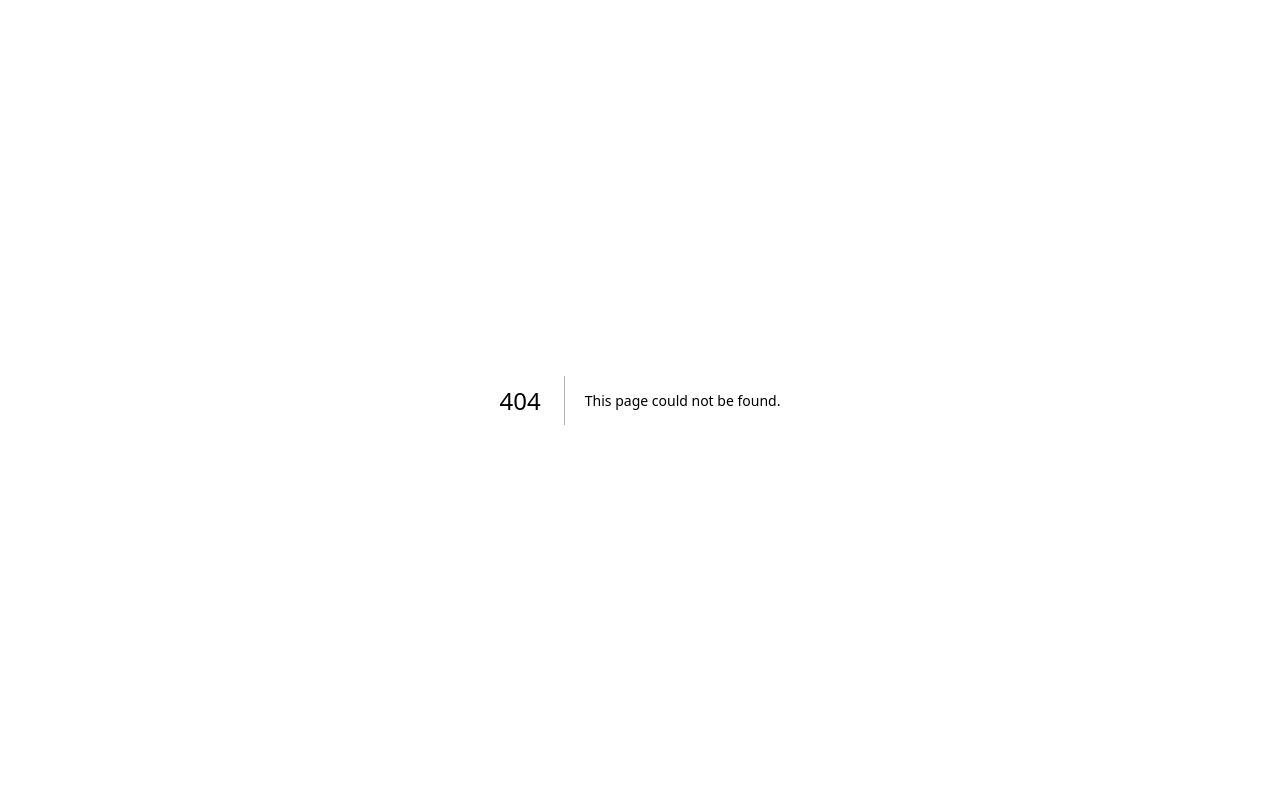
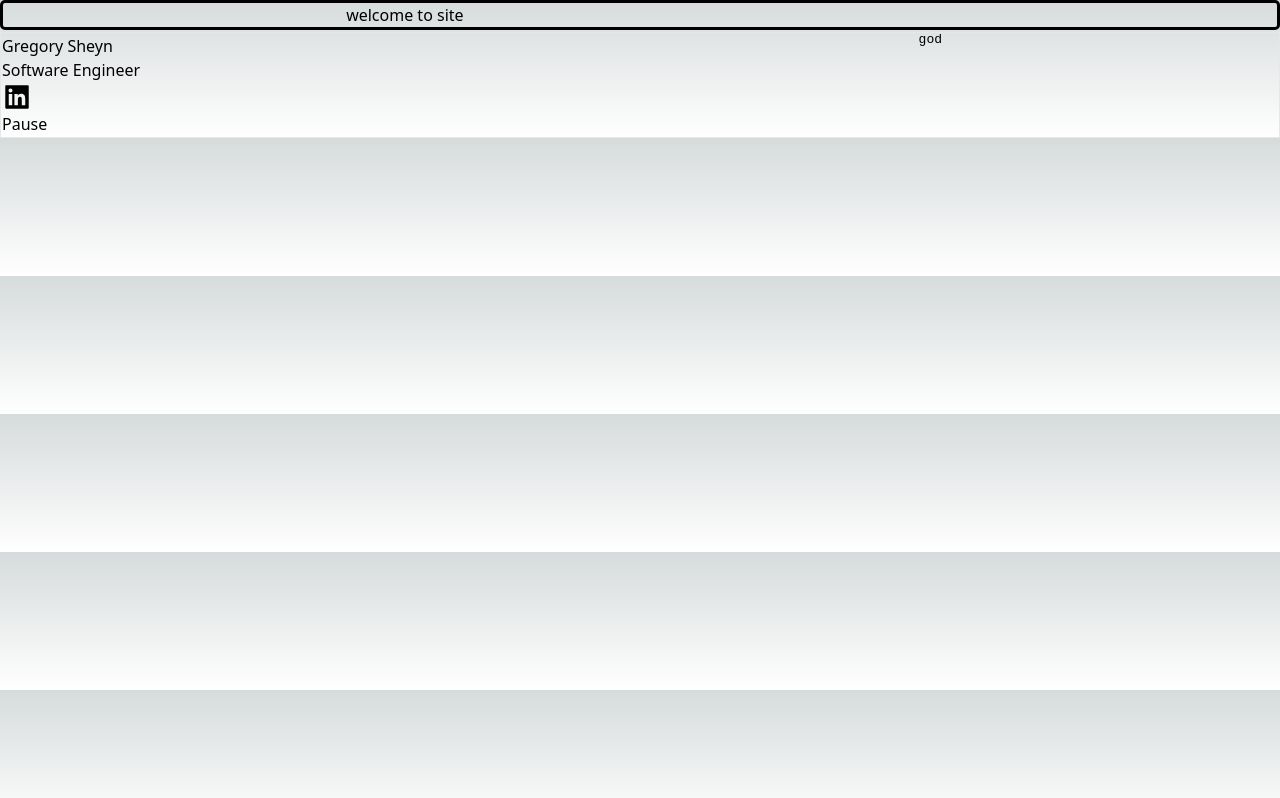
Before and after one commit to gsheyn05/New-Website-2023, a Next.js app: page /about in a window 1280 px wide. Before the commit this address had no page. Built offline with nearby package versions, Linux system fonts and the light colour scheme.

Commit message:
Word Mover provider with context and so to maintain across pages
Word Mover provider with context and so to maintain across pages

```diff
--- /dev/null
+++ b/src/Components/More/WordMover.tsx
@@ -0,0 +1,55 @@
+import React, { useEffect, useRef } from 'react';
+import { useWordMoverContext } from './wordContext2';
+
+interface WordMoverProps {
+  word: string;
+  duration: number;
+}
+
+const WordMover: React.FC<WordMoverProps> = ({ word, duration }) => {
+  const requestRef = useRef<number>();
+  const { position, setPosition, isPaused, toggleAnimation } = useWordMoverContext();
+
+  const animate = (timestamp: number) => {
+    if (!isPaused) {
+      const step = (window.innerWidth + word.length * 10) / duration * 16.67;
+        setPosition((prevPosition) => {
+            if (prevPosition != undefined) {
+                if (prevPosition <= -word.length * 10) {
+                    return window.innerWidth;
+                }
+                return prevPosition - step;
+            }
+});
+    }
+    requestRef.current = requestAnimationFrame(animate);
+  };
+
+  useEffect(() => {
+    if (!isPaused) {
+      requestRef.current = requestAnimationFrame(animate);
+    }
+
+    return () => {
+      if (requestRef.current) {
+        cancelAnimationFrame(requestRef.current);
+      }
+    };
+  }, [duration, isPaused]);
+
+  const wordStyle: React.CSSProperties = {
+    position: 'absolute',
+    whiteSpace: 'nowrap',
+      transform: `translateX(${position}px)`,
+    fontFamily:"monospace"
+  };
+
+  return (
+    <>
+      <div style={wordStyle}>{word}</div>
+
+    </>
+  );
+};
+
+export default WordMover;
--- /dev/null
+++ b/src/Components/More/wordContext2.tsx
@@ -0,0 +1,52 @@
+import React, { createContext, useContext, useState, useCallback, useEffect } from 'react';
+
+
+//Very intresting wrote this with aid of ChatGpt to see how it understand context
+//It was able get alot of the way there but struggled to deal with context and using useEffects
+//I had to edit about 20 lines of code to make it functional(specifically type inferences
+//and it not understanding how to take advantage of useEffect)
+//and prompt it around 10 times
+//But still very cool for boiler plating
+
+interface WordMoverContextValue {
+  position: number|undefined;
+  setPosition: React.Dispatch<React.SetStateAction<number|undefined>>;
+  isPaused: boolean;
+  toggleAnimation: () => void;
+}
+
+const WordMoverContext = createContext<WordMoverContextValue>({
+  position: 0,
+  setPosition: () => {},
+  isPaused: false,
+  toggleAnimation: () => {},
+});
+
+interface Props {
+    children: React.ReactNode;
+  }
+export const WordMoverProvider: React.FC<Props> = ({ children }) => {
+  //const initialPosition = useClientSideState<number>(window.innerWidth);
+  const [position, setPosition] = useState<number|undefined>();
+  const [isPaused, setIsPaused] = useState<boolean>(false);
+
+  const toggleAnimation = useCallback(() => {
+    setIsPaused((prevIsPaused) => !prevIsPaused);
+  }, []);
+
+  useEffect(() => {
+    setPosition(window.innerWidth);
+  }, []);
+
+  return (
+    <WordMoverContext.Provider
+      value={{ position, setPosition, isPaused, toggleAnimation }}
+    >
+      {children}
+    </WordMoverContext.Provider>
+  );
+};
+
+export const useWordMoverContext = () => {
+  return useContext(WordMoverContext);
+};
--- a/src/Components/PartsofHomePage/header.tsx
+++ b/src/Components/PartsofHomePage/header.tsx
@@ -10,7 +10,12 @@ import Image from "next/image";
 //import styles from '@/styles/header.scss'
 
 //import  '@/styles/header.scss';
+//import WordMover from "../More/moveword";
+import WordMover from "../More/WordMover";
 
+
+//import { useWordMoverContext2 } from "../More/Try2/wordContext2";
+import { useWordMoverContext } from "../More/wordContext2";
 
 
 
@@ -33,15 +38,23 @@ const Header = ({text}:any ) => {
         //console.log(x)
     //},[x])
 
+    const { isPaused, toggleAnimation,setPosition } = useWordMoverContext();
+
 
     return (
+
         <header >
 
 
 
+
             <div className="scroll-container">
-                <div className="scroll-text font-mono">{text}</div>
+                <div className="scroll-text">welcome to site</div>
+
             </div>
+            <div className="flex mb-8">
+                <WordMover word="god" duration={20000} />
+                </div>
 
 
 
@@ -56,15 +69,23 @@ const Header = ({text}:any ) => {
                         <div>
                             <a href="">
                                 <AiFillLinkedin size={30} />
-                                </a>
+                            </a>
+
                         </div>
 
                     </div>
+                    <div className="content-center items-center">
+                        <button onClick={toggleAnimation} className="">
+                                {isPaused ? 'Resume' : 'Pause'}
+                            </button>
+                        </div>
+
 
                 </div>
             </div>
 
         </header>
+
     )
 
 }
--- a/src/pages/_app.tsx
+++ b/src/pages/_app.tsx
@@ -1,7 +1,12 @@
 import '@/styles/globals.css'
 import '@/styles/header.css'
 import type { AppProps } from 'next/app'
+import { WordMoverProvider } from '@/Components/More/wordContext2'
+export default function App({ Component, pageProps }: AppProps) {
+  return (
+   <WordMoverProvider>
+      <Component {...pageProps} />
+    </WordMoverProvider>
 
-export default function App({ Component, pageProps }: AppProps) {
-  return <Component {...pageProps} />
+  )
 }
--- /dev/null
+++ b/src/pages/about.tsx
@@ -0,0 +1,12 @@
+import React from "react";
+import Header from "@/Components/PartsofHomePage/header";
+export const About = () => {
+
+    return (
+        <div className="">
+            <Header  />
+
+        </div>
+    )
+}
+export default About;
--- a/src/pages/index.tsx
+++ b/src/pages/index.tsx
@@ -8,7 +8,7 @@ import { useMousePosition } from '@/Functions/functions'
 import { GetScreenType } from '@/Functions/functions'
 import { motion } from "framer-motion";
 import useScreenType from 'react-screentype-hook'
-
+import Link from 'next/link'
 const inter = Inter({ subsets: ['latin'] })
 
  const Home=()=> {
@@ -60,9 +60,13 @@ const inter = Inter({ subsets: ['latin'] })
       )
       }
 
-      <Header text="welcome to the website!" />
+      <Header  />
+
       <main>
         <div>
+          <Link href="/about">
+          <p>about</p>
+          </Link>
 
 
 
```
Also changed, not shown: src/Functions/useClientSideState.ts (added, +13 -0 lines).
